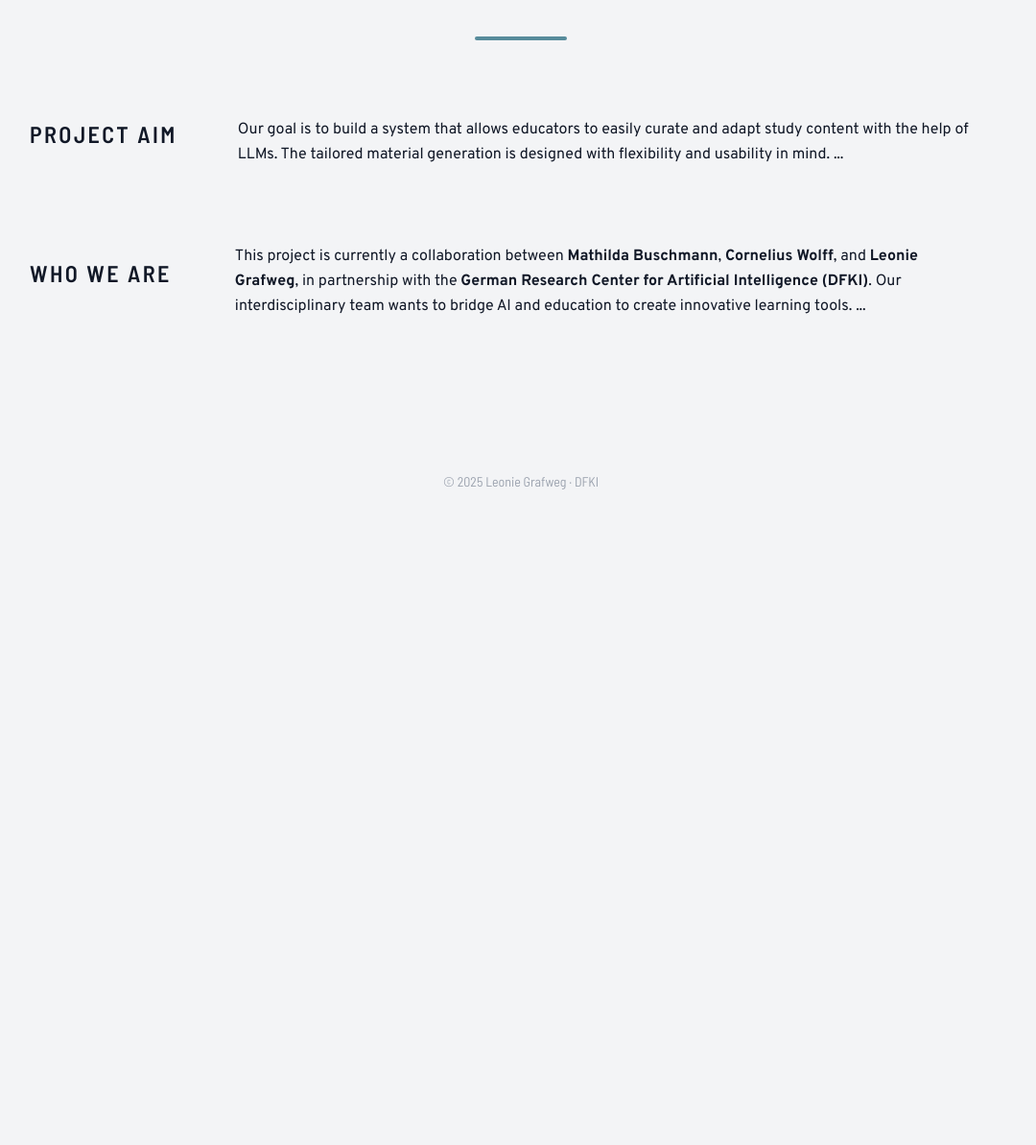
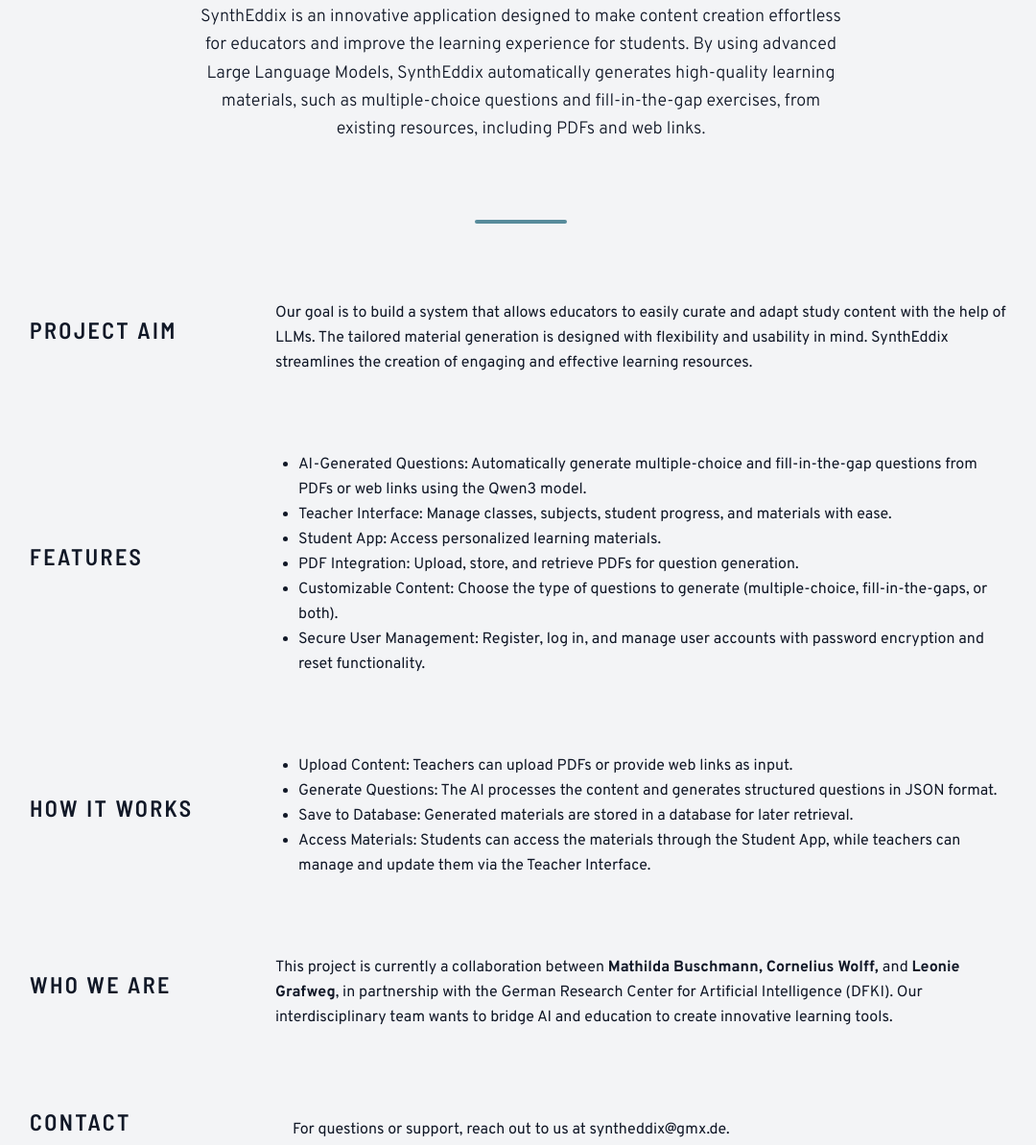
Before and after one commit to LLM-Teaching/llm-teaching.github.io, a plain HTML site: page index.html in a window 1280 px wide. Shown: the part 317-1510 px from the top of the page at 96% size, without its empty margins (97-1177 px from the left). Before the commit the page ends 869 px from the top, so only its background shows below. Drawn offline with nearby package versions, Linux system fonts and the light colour scheme.

Commit message:
Add texts

```diff
--- a/index.html
+++ b/index.html
@@ -37,9 +37,10 @@
 
   <main class="px-6 lg:px-20 py-20">
     <section class="text-center mb-20">
-      <h2 class="text-4xl lg:text-5xl font-display font-black mb-6">Welcome to SynthEddix</h2>
+      <h2 class="text-4xl lg:text-5xl font-display font-black mb-20">SynthEddix: AI-Powered Learning Material Generator  </h2>
       <p class="text-lg max-w-2xl mx-auto font-light leading-relaxed">
-        SynthEddix is a project exploring how Large Language Models can be integrated into learning environments for interactive, customizable teaching experiences.
+        SynthEddix is an innovative application designed to make content creation effortless for educators and improve the learning experience for students.
+        By using advanced Large Language Models, SynthEddix automatically generates high-quality learning materials, such as multiple-choice questions and fill-in-the-gap exercises, from existing resources, including PDFs and web links.
       </p>
     </section>
 
@@ -48,21 +49,57 @@
 
     <section id="about" class="mb-20">
       <div class="flex flex-col md:flex-row items-start md:items-center gap-6 max-w-5xl mx-auto">
-        <h3 class="text-2xl font-heading font-semibold mb-4 uppercase tracking-widest">Project Aim</h3>
+        <h3 class="text-2xl font-heading font-semibold mb-4 uppercase tracking-widest text-left w-1/4">Project Aim</h3>
         <p class="max-w-3xl mx-auto text-base leading-relaxed">
-          Our goal is to build a system that allows educators to easily curate and adapt study content with the help of LLMs. The tailored material generation is designed with flexibility and usability in mind.
-          ...
+          Our goal is to build a system that allows educators to easily curate and adapt study content with the help of LLMs.
+          The tailored material generation is designed with flexibility and usability in mind.
+          SynthEddix streamlines the creation of engaging and effective learning resources.
+        </p>
+      </div>
+    </section>
+
+    <section id="about" class="mb-20">
+      <div class="flex flex-col md:flex-row items-start md:items-center gap-6 max-w-5xl mx-auto">
+        <h3 class="text-2xl font-heading font-semibold mb-4 uppercase tracking-widest text-left w-1/4">Features</h3>
+        <ul class="list-disc pl-6 max-w-3xl mx-auto text-base leading-relaxed">
+          <li>AI-Generated Questions: Automatically generate multiple-choice and fill-in-the-gap questions from PDFs or web links using the Qwen3 model.</li>
+          <li>Teacher Interface: Manage classes, subjects, student progress, and materials with ease.</li>
+          <li>Student App: Access personalized learning materials.</li>
+          <li>PDF Integration: Upload, store, and retrieve PDFs for question generation.</li>
+          <li>Customizable Content: Choose the type of questions to generate (multiple-choice, fill-in-the-gaps, or both).</li>
+          <li>Secure User Management: Register, log in, and manage user accounts with password encryption and reset functionality.</li>
+        </ul>
+      </div>
+    </section>
+
+    <section id="about" class="mb-20">
+      <div class="flex flex-col md:flex-row items-start md:items-center gap-6 max-w-5xl mx-auto">
+        <h3 class="text-2xl font-heading font-semibold mb-4 uppercase tracking-widest text-left w-1/4">How it works</h3>
+        <ul class="list-disc pl-6 max-w-3xl mx-auto text-base leading-relaxed">
+          <li>Upload Content: Teachers can upload PDFs or provide web links as input.</li>
+          <li>Generate Questions: The AI processes the content and generates structured questions in JSON format.</li>
+          <li>Save to Database: Generated materials are stored in a database for later retrieval.</li>
+          <li>Access Materials: Students can access the materials through the Student App, while teachers can manage and update them via the Teacher Interface.</li>
+        </ul>
+      </div>
+    </section>
+
+    <section id="team" class="mb-20">
+      <div class="flex flex-col md:flex-row items-start md:items-center gap-6 max-w-5xl mx-auto">
+        <h3 class="text-2xl font-heading font-semibold mb-4 uppercase tracking-widest text-left w-1/4">Who We Are</h3>
+        <p class="max-w-3xl mx-auto text-base leading-relaxed">
+          This project is currently a collaboration between <strong>Mathilda Buschmann, Cornelius Wolff, </strong>and <strong>Leonie Grafweg</strong>, in partnership with the German Research Center for Artificial Intelligence (DFKI).
+          Our interdisciplinary team wants to bridge AI and education to create innovative learning tools.
+
         </p>
       </div>
     </section>
 
     <section id="team" class="mb-20">
       <div class="flex flex-col md:flex-row items-start md:items-center gap-6 max-w-5xl mx-auto">
-        <h3 class="text-2xl font-heading font-semibold mb-4 uppercase tracking-widest">Who We Are</h3>
-        <p class="max-w-3xl mx-auto text-base leading-relaxed">
-          This project is currently a collaboration between <strong>Mathilda Buschmann</strong>, <strong>Cornelius Wolff</strong>, and <strong>Leonie Grafweg</strong>, in partnership with the <strong>German Research Center for Artificial Intelligence (DFKI)</strong>.
-          Our interdisciplinary team wants to bridge AI and education to create innovative learning tools.
-          ...
+        <h3 class="text-2xl font-heading font-semibold mb-4 uppercase tracking-widest text-left w-1/4">Contact</h3>
+        <p class="text-base leading-relaxed w-3/4">
+          For questions or support, reach out to us at syntheddix@gmx.de.
         </p>
       </div>
     </section>
```
